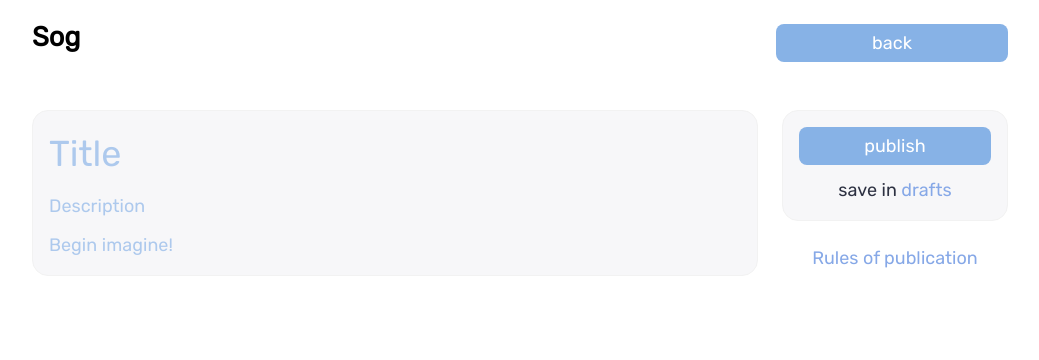
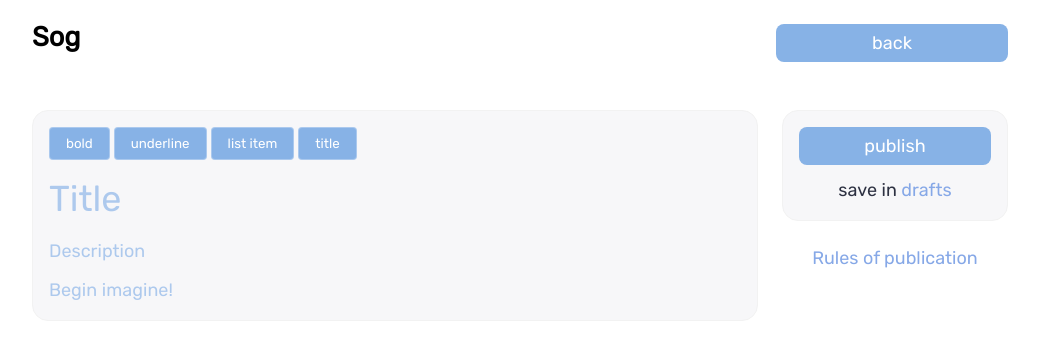
Before and after one commit to Revilise/simple-blog-next, a Next.js app: page /create_post in a window 1280 px wide. Shown: the top 360 px of the page, without its empty margins (120-1159 px from the left). Built offline with nearby package versions, Linux system fonts and the light colour scheme; no server answers.

Commit message:
editor buttons

```diff
--- /dev/null
+++ b/components/EditorButtons/EditorButtons.js
@@ -0,0 +1,12 @@
+import classes from './editorButtons.module.scss';
+
+export default function EditorButtons() {
+    return (
+        <div className={classes.editor_buttons}>
+            <button className={classes.button}>bold</button>
+            <button className={classes.button}>underline</button>
+            <button className={classes.button}>list item</button>
+            <button className={classes.button}>title</button>
+        </div>
+    )
+}
--- /dev/null
+++ b/components/EditorButtons/editorButtons.module.scss
@@ -0,0 +1,19 @@
+.editor_buttons {
+  display: flex;
+  flex-direction: row;
+  gap: 4px;
+  .button {
+    padding: 8px 16px;
+    border: 1px solid var(--lt-bordered-btn-background);
+    border-radius: 4px;
+    color: var(--lt-sub-span-font-color);
+    background: var(--lt-primary);
+    cursor: pointer;
+    &:hover {
+      background: var(--lt-hovered-primary);
+    }
+  }
+  .button.active {
+    background: var(--lt-hovered-primary);
+  }
+}
--- a/pages/create_post.js
+++ b/pages/create_post.js
@@ -9,6 +9,7 @@ import Main from "../components/Main/Main";
 import Textarea from "../components/Textarea/Textarea";
 import {P, SpanLink} from "../components/SpecialTegs/SpecialTags";
 import Link from "../components/Link/Link";
+import EditorButtons from "../components/EditorButtons/EditorButtons";
 
 export default function CreatePost() {
     const [title, changeTitle] = useState("");
@@ -49,6 +50,7 @@ export default function CreatePost() {
             <Main>
                 <Main.Section>
                     <Layout.Container>
+                        <EditorButtons />
                         <Textarea placeholder={'Title'} type={"title"} value={title} changeHandle={changeTitle}/>
                         <Textarea placeholder={'Description'} value={description} changeHandle={changeDescription}/>
                         <Textarea placeholder={'Begin imagine!'} value={content} changeHandle={changeContent}/>
```
